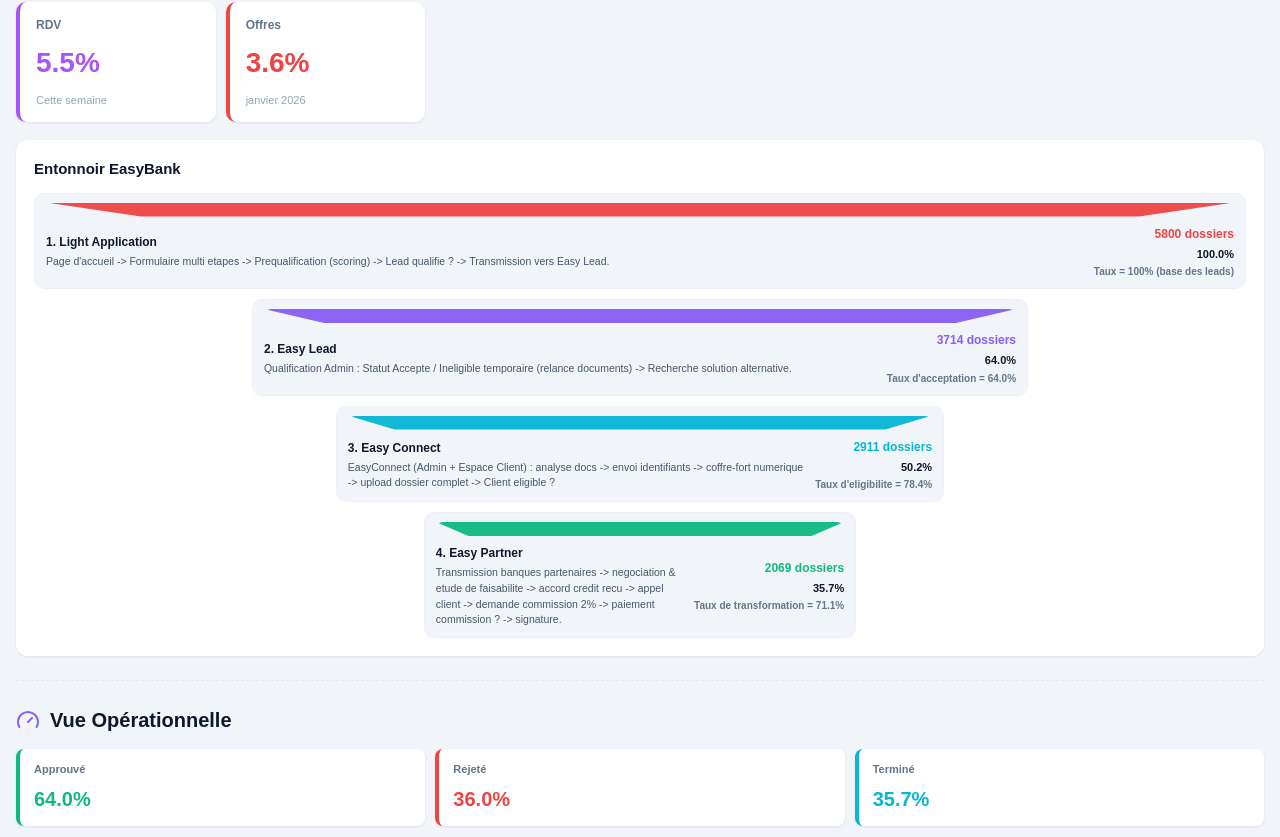
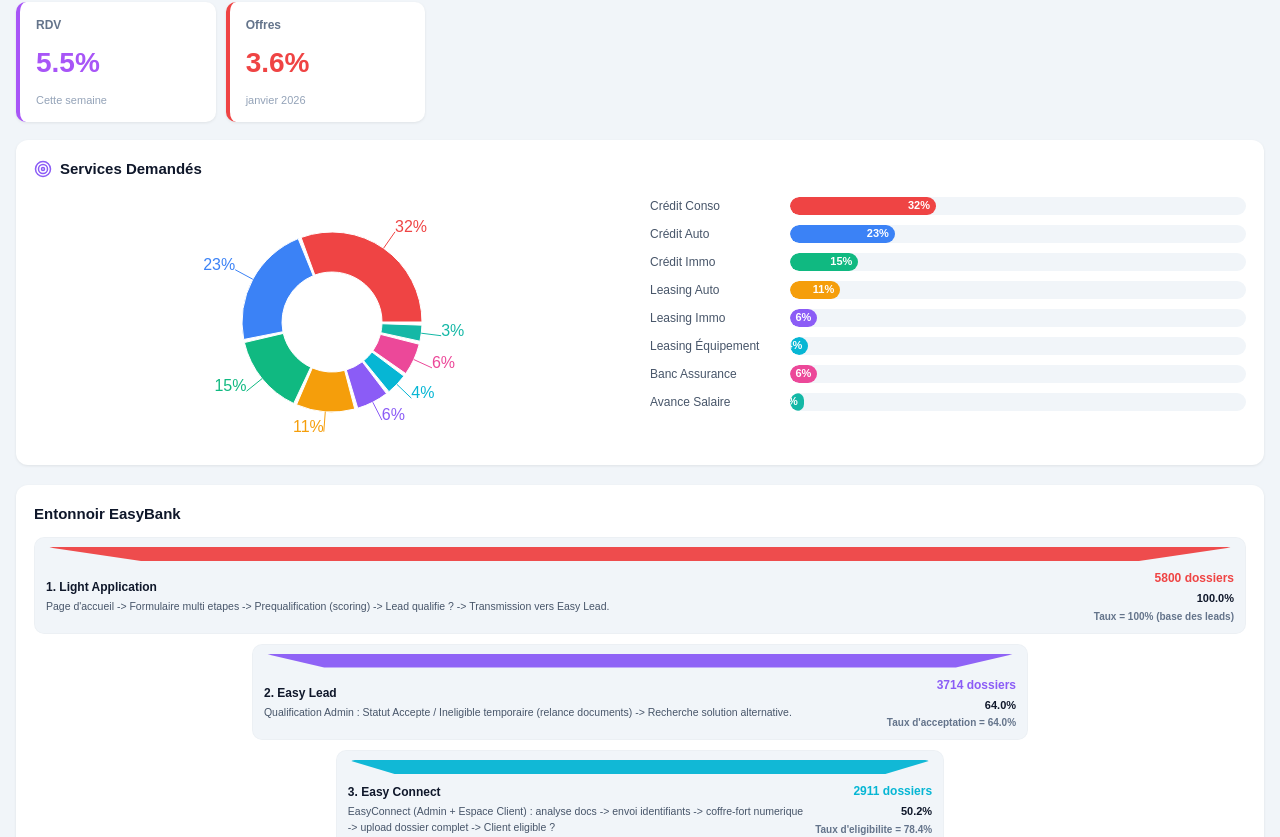
Before and after one commit to adamkhamassi/general-dashboard-easybank-, a React (Vite) app: page / in a window 1280 px wide. Shown: the part 556-1393 px from the top of the page. Built offline with nearby package versions, Linux system fonts and the light colour scheme.

Commit message:
feat: add Services Demandés dashboard with pie chart and progress bars

```diff
--- a/src/App.jsx
+++ b/src/App.jsx
@@ -655,6 +655,89 @@
         </div>
       </div>
 
+      {/* ===== SERVICES DEMANDÉS ===== */}
+      <div style={{ backgroundColor: '#fff', padding: '18px', borderRadius: '12px', boxShadow: '0 1px 3px rgba(0,0,0,0.08)', marginBottom: '20px' }}>
+        <h3 style={{ fontSize: '15px', fontWeight: 'bold', color: '#0f172a', marginBottom: '16px', display: 'flex', alignItems: 'center', gap: '8px' }}>
+          <Target size={18} color="#8b5cf6" /> Services Demandés
+        </h3>
+
+        <div style={{ display: 'grid', gridTemplateColumns: 'repeat(auto-fit, minmax(280px, 1fr))', gap: '20px' }}>
+          {/* Graphique en secteurs */}
+          <div style={{ minHeight: '250px' }}>
+            <ResponsiveContainer width="100%" height={250}>
+              <PieChart>
+                <Pie
+                  data={[
+                    { name: 'Crédit Conso', value: 32, color: '#ef4444' },
+                    { name: 'Crédit Auto', value: 23, color: '#3b82f6' },
+                    { name: 'Crédit Immo', value: 15, color: '#10b981' },
+                    { name: 'Leasing Auto', value: 11, color: '#f59e0b' },
+                    { name: 'Leasing Immo', value: 6, color: '#8b5cf6' },
+                    { name: 'Leasing Équipement', value: 4, color: '#06b6d4' },
+                    { name: 'Banc Assurance', value: 6, color: '#ec4899' },
+                    { name: 'Avance Salaire', value: 3, color: '#14b8a6' },
+                  ]}
+                  cx="50%"
+                  cy="50%"
+                  innerRadius={50}
+                  outerRadius={90}
+                  paddingAngle={2}
+                  dataKey="value"
+                  label={({ name, value }) => `${value}%`}
+                  labelLine={true}
+                >
+                  {[
+                    { name: 'Crédit Conso', value: 32, color: '#ef4444' },
+                    { name: 'Crédit Auto', value: 23, color: '#3b82f6' },
+                    { name: 'Crédit Immo', value: 15, color: '#10b981' },
+                    { name: 'Leasing Auto', value: 11, color: '#f59e0b' },
+                    { name: 'Leasing Immo', value: 6, color: '#8b5cf6' },
+                    { name: 'Leasing Équipement', value: 4, color: '#06b6d4' },
+                    { name: 'Banc Assurance', value: 6, color: '#ec4899' },
+                    { name: 'Avance Salaire', value: 3, color: '#14b8a6' },
+                  ].map((entry, index) => (
+                    <Cell key={`cell-${index}`} fill={entry.color} />
+                  ))}
+                </Pie>
+                <Tooltip formatter={(value) => `${value}%`} />
+              </PieChart>
+            </ResponsiveContainer>
+          </div>
+
+          {/* Barres de progression */}
+          <div style={{ display: 'flex', flexDirection: 'column', gap: '10px' }}>
+            {[
+              { name: 'Crédit Conso', value: 32, color: '#ef4444' },
+              { name: 'Crédit Auto', value: 23, color: '#3b82f6' },
+              { name: 'Crédit Immo', value: 15, color: '#10b981' },
+              { name: 'Leasing Auto', value: 11, color: '#f59e0b' },
+              { name: 'Leasing Immo', value: 6, color: '#8b5cf6' },
+              { name: 'Leasing Équipement', value: 4, color: '#06b6d4' },
+              { name: 'Banc Assurance', value: 6, color: '#ec4899' },
+              { name: 'Avance Salaire', value: 3, color: '#14b8a6' },
+            ].map((service, index) => (
+              <div key={index} style={{ display: 'flex', alignItems: 'center', gap: '10px' }}>
+                <div style={{ width: '130px', fontSize: '12px', color: '#475569', fontWeight: '500' }}>{service.name}</div>
+                <div style={{ flex: 1, height: '18px', backgroundColor: '#f1f5f9', borderRadius: '9px', overflow: 'hidden', position: 'relative' }}>
+                  <div style={{
+                    width: `${service.value}%`,
+                    height: '100%',
+                    backgroundColor: service.color,
+                    borderRadius: '9px',
+                    display: 'flex',
+                    alignItems: 'center',
+                    justifyContent: 'flex-end',
+                    paddingRight: '6px'
+                  }}>
+                    <span style={{ color: '#fff', fontSize: '11px', fontWeight: '600' }}>{service.value}%</span>
+                  </div>
+                </div>
+              </div>
+            ))}
+          </div>
+        </div>
+      </div>
+
       <div style={{ backgroundColor: '#fff', padding: '18px', borderRadius: '12px', boxShadow: '0 1px 3px rgba(0,0,0,0.08)', marginBottom: '20px' }}>
         <h3 style={{ fontSize: '15px', fontWeight: 'bold', color: '#0f172a', marginBottom: '12px' }}>Entonnoir EasyBank   </h3>
 
```
